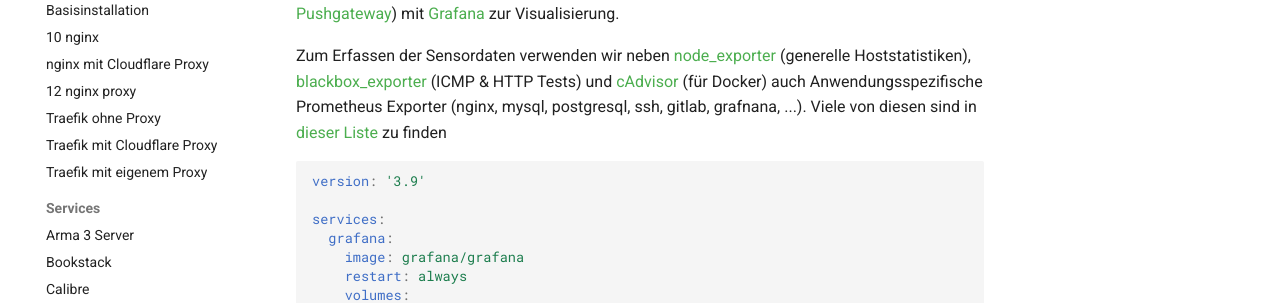
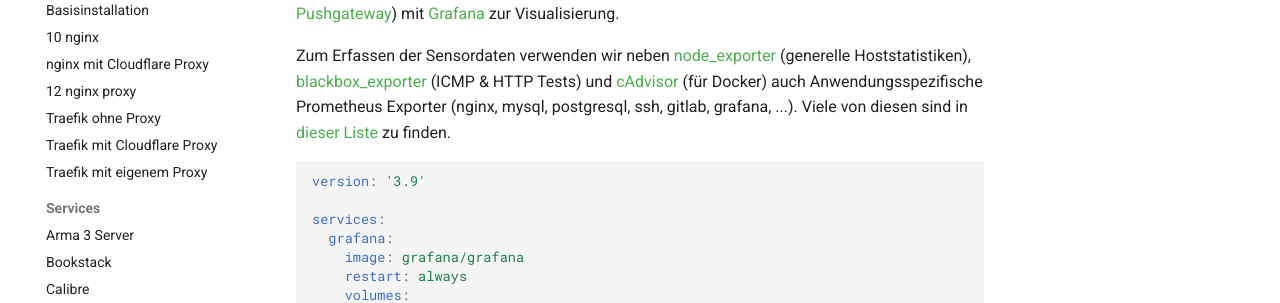
Before and after one commit to felbinger/AdminGuide, an MkDocs documentation site: the page built from docs/31_monitoring.md, in a window 1280 px wide and 900 px high. Shown: the part 271-574 px from the top of the window. Built offline with MkDocs 1.6.1 and Material for MkDocs 9.7.7, drawn with Linux system fonts in a browser that asks for light colours; comment, search, counter and statistics services are not loaded.

Commit message:
Update 31_monitoring.md

````diff
--- a/docs/31_monitoring.md
+++ b/docs/31_monitoring.md
@@ -12,10 +12,9 @@ Als Monitoring verwenden wir den Prometheus Stack (
 Zum Erfassen der Sensordaten verwenden wir neben
 [node_exporter](https://github.com/prometheus/node_exporter) (generelle Hoststatistiken),
 [blackbox_exporter](https://github.com/prometheus/blackbox_exporter) (ICMP & HTTP Tests) und
-[cAdvisor](https://github.com/google/cadvisor) (für Docker)
-auch Anwendungsspezifische Prometheus Exporter (nginx, mysql, postgresql, ssh, gitlab, grafnana, ...).
-Viele von diesen sind in
-[dieser Liste](https://prometheus.io/docs/instrumenting/exporters/#software-exposing-prometheus-metrics) zu finden
+[cAdvisor](https://github.com/google/cadvisor) (für Docker) auch Anwendungsspezifische Prometheus
+Exporter (nginx, mysql, postgresql, ssh, gitlab, grafana, ...). Viele von diesen sind in
+[dieser Liste](https://prometheus.io/docs/instrumenting/exporters/#third-party-exporters) zu finden.
 
 ```yaml
 version: '3.9'
````
